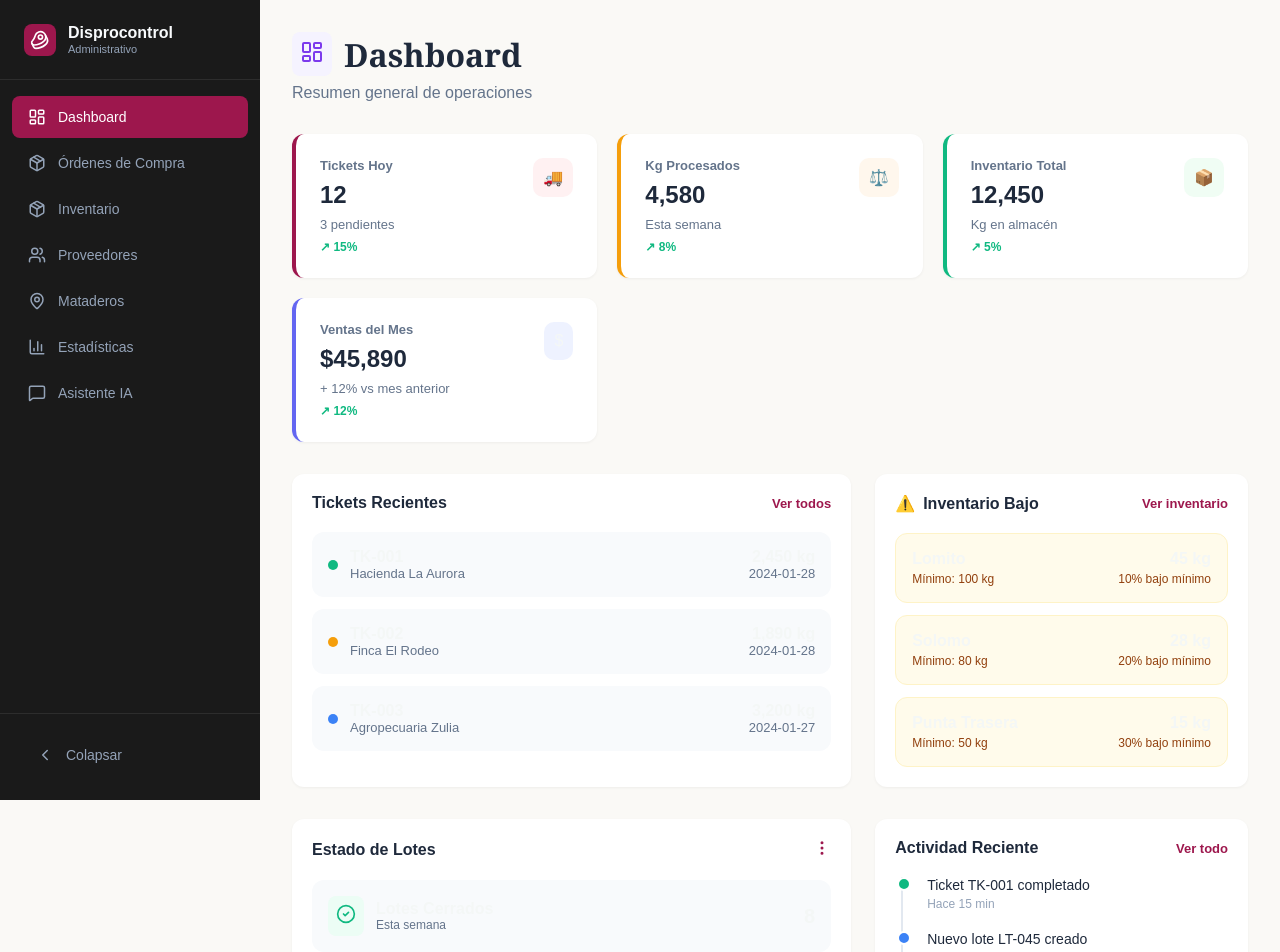
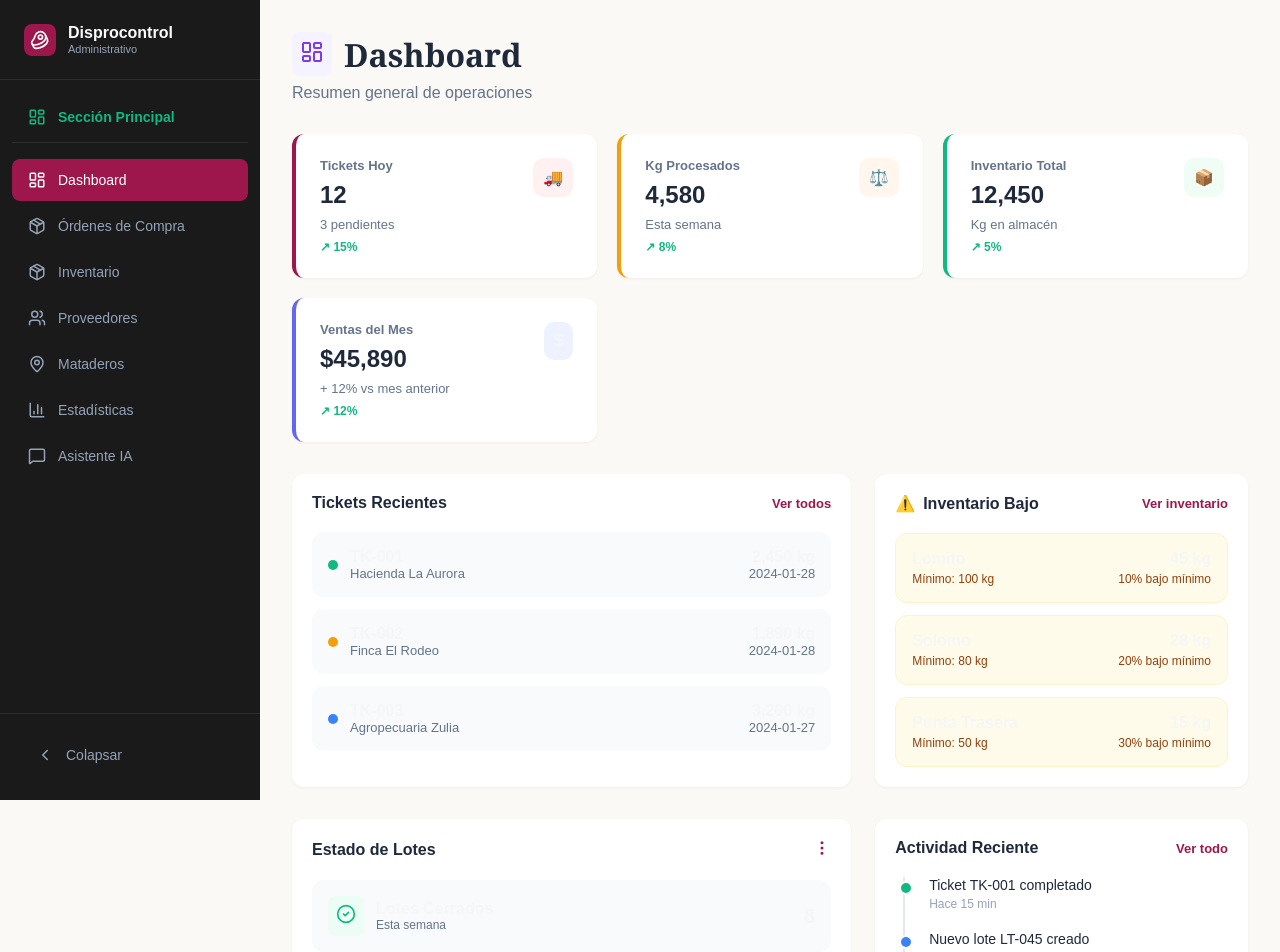
Before and after one commit to yosman2710/Disprocontrol, a Next.js app: page /admin/dashboard in a window 1280 px wide. Shown: the top 952 px of the page. Built offline with nearby package versions, Linux system fonts and the light colour scheme.

Commit message:
feat: implement admin sidebar component with dedicated styling.

```diff
--- a/src/components/AdminSidebar.tsx
+++ b/src/components/AdminSidebar.tsx
@@ -42,6 +42,16 @@ export function AdminSidebar() {
             </div>
 
             <nav className="admin-sidebar-nav">
+                <Link
+                    href="/"
+                    className="admin-nav-item"
+                    style={{ marginBottom: '16px', borderBottom: '1px solid #2d2d2d', borderRadius: '0', paddingBottom: '16px' }}
+                    title={isCollapsed ? 'Volver a Operaciones' : undefined}
+                >
+                    <LayoutDashboard style={{ color: '#10b981' }} />
+                    <span style={{ color: '#10b981', fontWeight: 'bold' }}>Sección Principal</span>
+                </Link>
+
                 {menuItems.map((item) => {
                     const isActive = pathname === item.path;
                     return (
--- a/src/styles/admin.css
+++ b/src/styles/admin.css
@@ -254,36 +254,40 @@
 }
 
 .status-row {
-    display: flex;
-    align-items: center;
-    justify-content: space-between;
+    display: flex !important;
+    flex-direction: row !important;
+    align-items: center !important;
+    justify-content: space-between !important;
     padding: 16px;
     border-radius: 12px;
     background: #f8fafc;
     margin-bottom: 8px;
+    width: 100%;
 }
 
 .activity-item {
-    display: flex;
-    gap: 12px;
+    display: flex !important;
+    flex-direction: column !important;
+    gap: 4px;
     padding-bottom: 20px;
-    border-left: 2px solid #e2e8f0;
-    margin-left: 6px;
+    border-left: 2px solid #e2e8f0 !important;
+    margin-left: 8px;
     padding-left: 24px;
     position: relative;
     color: #1e293b;
 }
 
 .activity-item::before {
-    content: '';
+    content: '' !important;
     position: absolute;
     left: -6px;
-    top: 0;
+    top: 4px;
     width: 10px;
     height: 10px;
-    border-radius: 50%;
+    border-radius: 50% !important;
     background: #94a3b8;
-    border: 2px solid white;
+    border: 2px solid white !important;
+    z-index: 2;
 }
 
 .activity-item.success::before {
```
